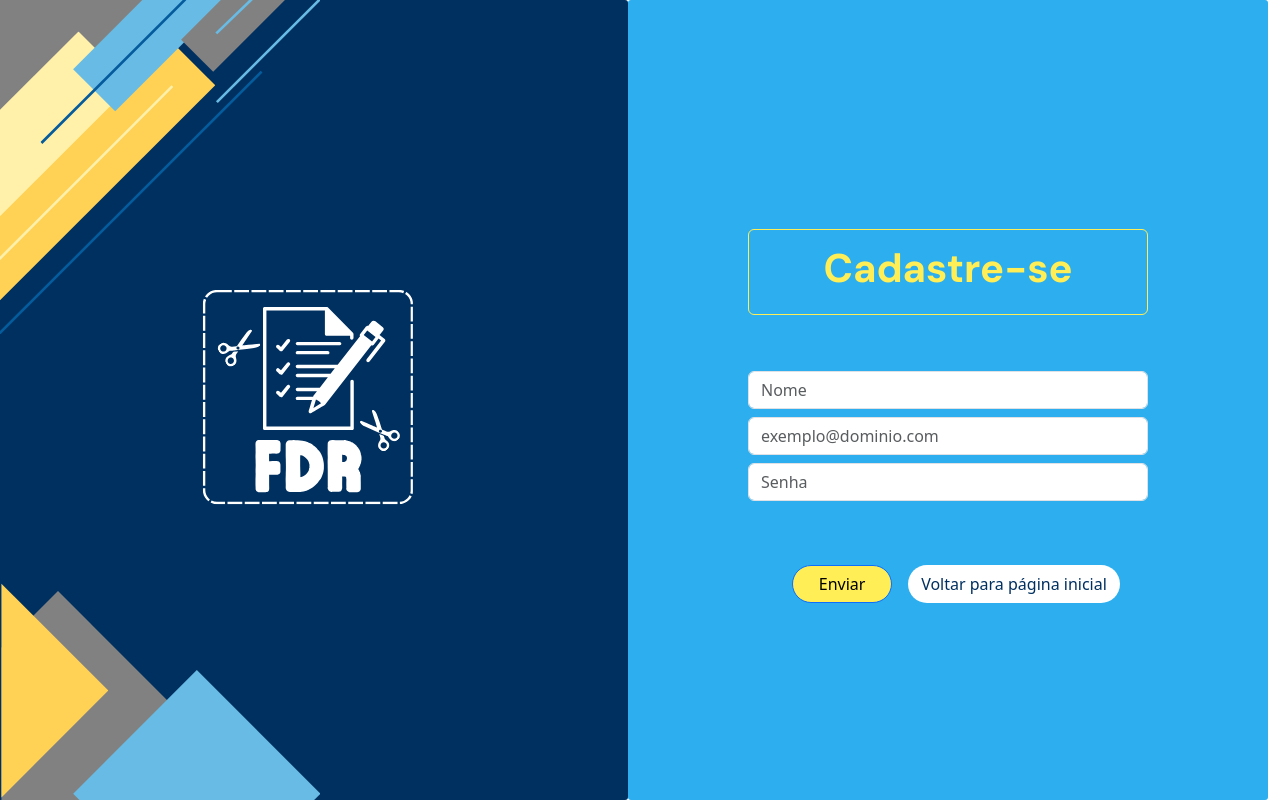
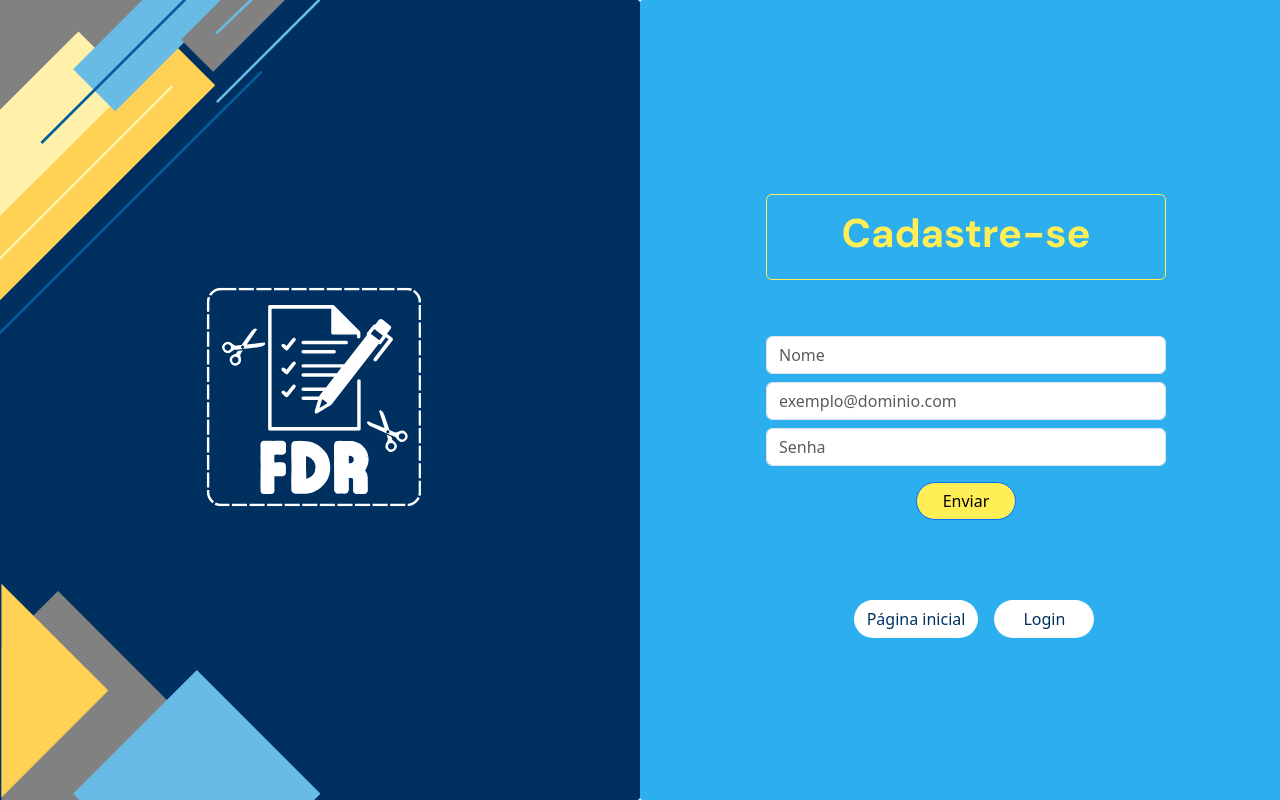
Before and after one commit to LiviaLaiany/Formatador-req, a React (Create React App) app in the folder formatador-front/: page /register in a window 1280 px wide. Built offline with nearby package versions, Linux system fonts and the light colour scheme.

Commit message:
login e cadastro

```diff
--- a/formatador-front/src/css/Navbar.css
+++ b/formatador-front/src/css/Navbar.css
@@ -3,6 +3,7 @@
     color: #003060;
     height: auto;
     box-shadow: 0 2px 5px rgba(0, 0, 0, 0.1);
+
 }
 #navbarNav{
    background-color: #FFEE55;
--- a/formatador-front/src/pages/Cadastro.js
+++ b/formatador-front/src/pages/Cadastro.js
@@ -34,7 +34,7 @@ export default function Cadastro(){
 
     return(
         <form onSubmit={handleRegister}>
-            <div className="row w-100 h-100 ">
+            <div className="row  h-100 ">
                 <div className="col-sm h-auto justify-content-center d-flex" id="back">
                     <img src={fundo2} className="position-fixed fixed-bottom img-fluid w-25 d-none d-sm-block" alt="fundo"></img>
                     <img src={fundo1} className="position-fixed fixed-top img-fluid w-25 d-none d-sm-block"  alt="fundo"></img>
@@ -51,11 +51,14 @@ export default function Cadastro(){
                             <input id="email" placeholder="exemplo@dominio.com" className="form-control mt-2 w-100" value={email} onChange={e => setEmail(e.target.value)}/>
                             <input type='password' id="senha" placeholder="Senha" className="form-control mt-2 w-100" value={password} onChange={e => setPassword(e.target.value)}/>
                         </div>
+                        <button className="btn btn-primary w-25 rounded-pill m-3" id="enviar" type='submit'>Enviar</button>
 
                         <div className="mt-5 d-flex align-items-center justify-content-center">
-                            <button className="btn btn-primary w-25 rounded-pill m-3" id="enviar" type='submit'>Enviar</button>
                             <Link to='/'>
-                                <button className='btn w-30 rounded-pill' id="volte">Voltar para página inicial</button>
+                                <button className='btn w-100 rounded-pill' id="volte">Página inicial</button>
+                            </Link>
+                            <Link to='/login'>
+                                <button className='btn w-100 rounded-pill m-3' id="volte">Login</button>
                             </Link>
                         </div>
                         <div className='align-items-center d-flex justify-content-center'>
--- a/formatador-front/src/pages/Login.js
+++ b/formatador-front/src/pages/Login.js
@@ -42,7 +42,7 @@ export default function Login(){
 
     return(
         <form onSubmit={handleLogin}>
-            <div className="row w-100 h-100 ">
+            <div className="row h-100 ">
                 <div className="col-sm h-auto   justify-content-center d-flex" id="back">
                     <img src={fundo2} className="position-fixed fixed-bottom  img-fluid w-25 d-none d-sm-block" alt="fundo"></img>
                     <img src={fundo1} className="position-fixed fixed-top img-fluid w-25 d-none d-sm-block"  alt="fundo"></img>
@@ -57,10 +57,14 @@ export default function Login(){
                             <input id="email" placeholder="exemplo@dominio.com" className="form-control mt-2 w-100" value={email} onChange={e => setEmail(e.target.value)}/>
                             <input type='password' id="senha" placeholder="Senha" className="form-control mt-2 w-100" value={password} onChange={e => setPassword(e.target.value)}/>
                         </div>
+                        <button className="btn btn-primary w-25 rounded-pill m-3" id="enviar" type='submit'>Enviar</button>
+
                         <div className="mt-5 d-flex align-items-center justify-content-center w-100">
-                            <button className="btn btn-primary w-25 rounded-pill m-3" id="enviar" type='submit'>Enviar</button>
                             <Link to='/'>
-                                <button className='btn w-30 rounded-pill' id="volte">Voltar para página inicial</button>
+                                <button className='btn w-100 rounded-pill' id="volte">Página inicial</button>
+                            </Link>
+                            <Link to='/register'>
+                                <button className='btn w-100 rounded-pill m-3' id="volte">Cadastro</button>
                             </Link>
                         </div>
                         <div className='align-items-center d-flex justify-content-center'>
--- a/formatador-front/src/pages/Paginainicial.js
+++ b/formatador-front/src/pages/Paginainicial.js
@@ -8,6 +8,7 @@ import logo from '../imagens/FDR-preto.svg';
 import videologo from '../imagens/VideoLogo.mp4';
 import fundo3 from "../imagens/fundo3.svg";
 import { Link } from 'react-router-dom';
+import Nav from './Navbar.js';
 
 
 //RESPONSIVO E PRONTO
@@ -15,6 +16,7 @@ export default function Paginainicial(){
 
     return(
         <div>
+
             <div  className='vh-100 ' id='box'>
                 <div className='d-flex d-sm-flex d-none w-100'>
                     {/* <video className='w-25 video' autoPlay loop muted>
@@ -41,7 +43,7 @@ export default function Paginainicial(){
                 </div>
                 <div className='d-flex align-items-center justify-content-center my-1 my-sm-5 '>
 
-                    <Link to={"/tutorial"} className='btn botoes mx-3 text-center ' id='bt-1' >Acesse nosso Tutorial</Link>
+                    <Link to={"/tutorial"} className='btn botoes mx-3 text-center  ' id='bt-1' >Acesse nosso Tutorial</Link>
 
                     <Link to={"/register"} className='btn botoes text-center' id='bt-2'>Cadastre-se</Link>
                     <Link to={"/login"} className='btn botoes text-center mx-3' id='bt-3'>Login</Link>
```
